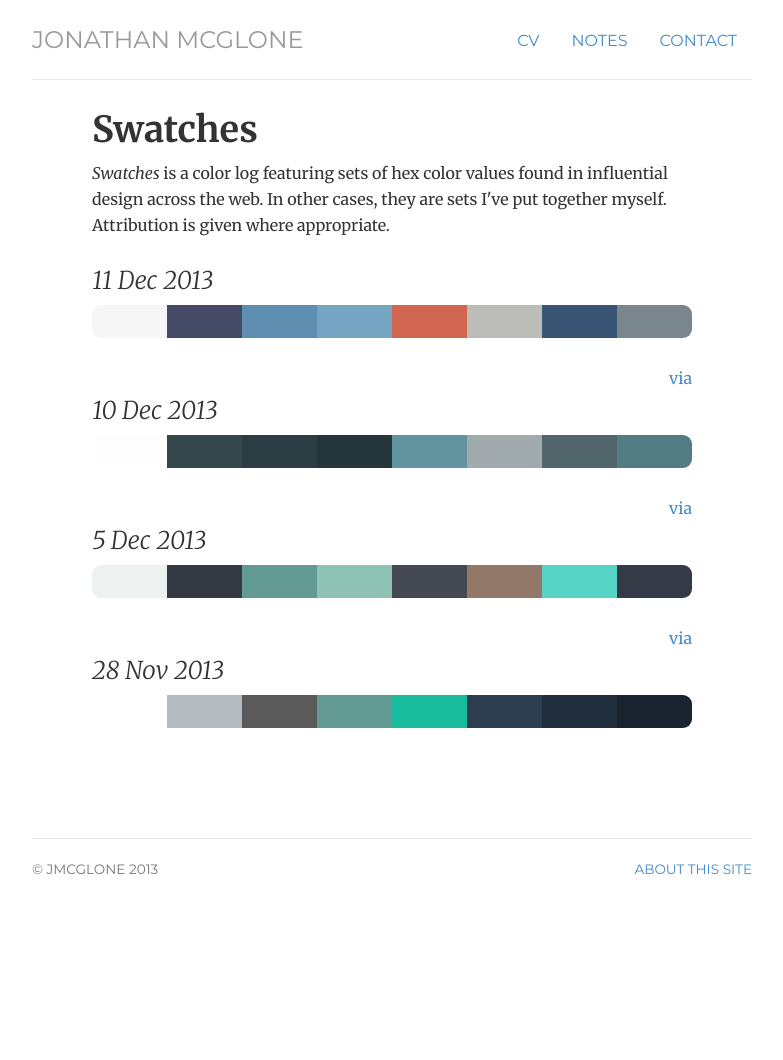
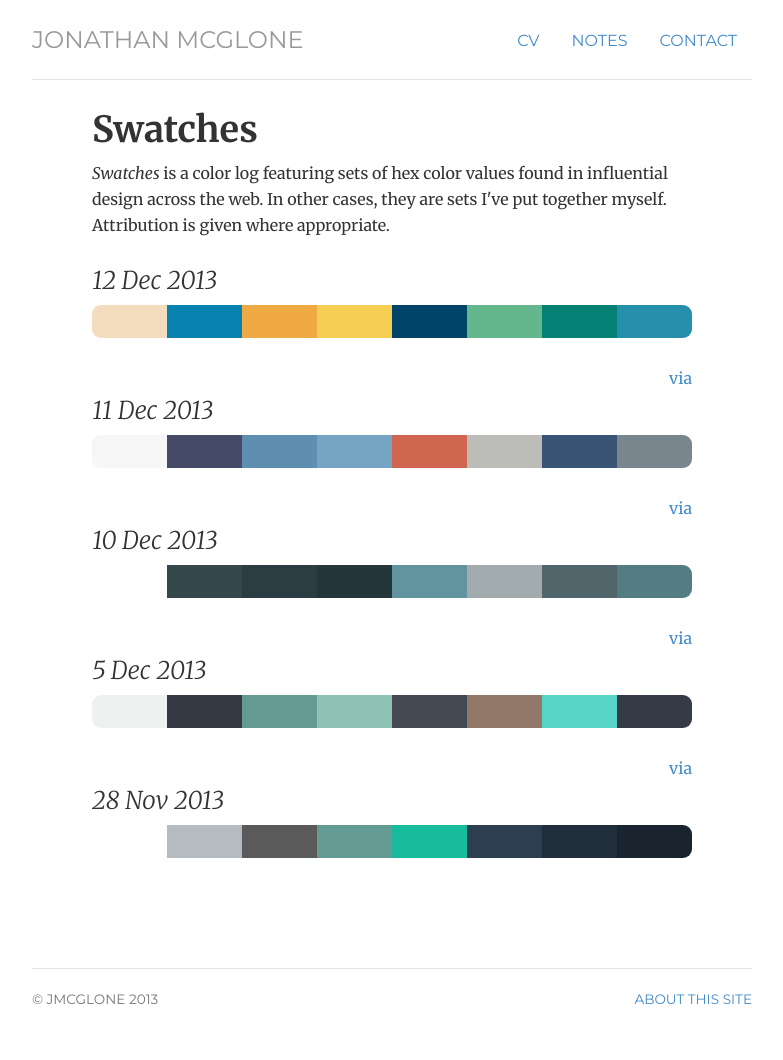
Before and after one commit to jmcglone/jmcglone.github.io, a Jekyll site: the page built from swatches/index.html, in a window 1280 px wide. Shown: the whole page, without its empty margins (248-1031 px from the left). Built offline with Jekyll 4.4.1, drawn with Linux system fonts in a browser that asks for light colours; before the commit the page ends 930 px from its top, so only the background shows below that.

Commit message:
Update index.html
added love's crushing diamond swatch

```diff
--- a/swatches/index.html
+++ b/swatches/index.html
@@ -6,6 +6,23 @@ title: Swatches
 <div class="swatches">
   <h1 class="title">Swatches</h1>
   <p><em>Swatches</em> is a color log featuring sets of hex color values found in influential design across the web. In other cases, they are sets I've put together myself. Attribution is given where appropriate.</p>
+
+  <!-- 12 Dec 2013 -->
+  <div class="swatch-log single">
+    <h2 class="date">12 Dec 2013</h2>
+      <!-- Swatch content -->
+              <ul class="swatch">
+                <li class="color">#F3DDBE</li>
+                <li class="color">#0782B0</li>
+                <li class="color">#EFAA44</li>
+                <li class="color">#F4CF54</li>
+                <li class="color">#004469</li>
+                <li class="color">#64B78C</li>
+                <li class="color">#058074</li>
+                <li class="color">#258FAC</li>
+              </ul>
+             <p class="pull-right"><a href="http://mutualbenefit.bandcamp.com/album/loves-crushing-diamond">via</a></p>
+  </div><!-- / .note .single -->
 
   <!-- 11 Dec 2013 -->
   <div class="swatch-log single">
```
